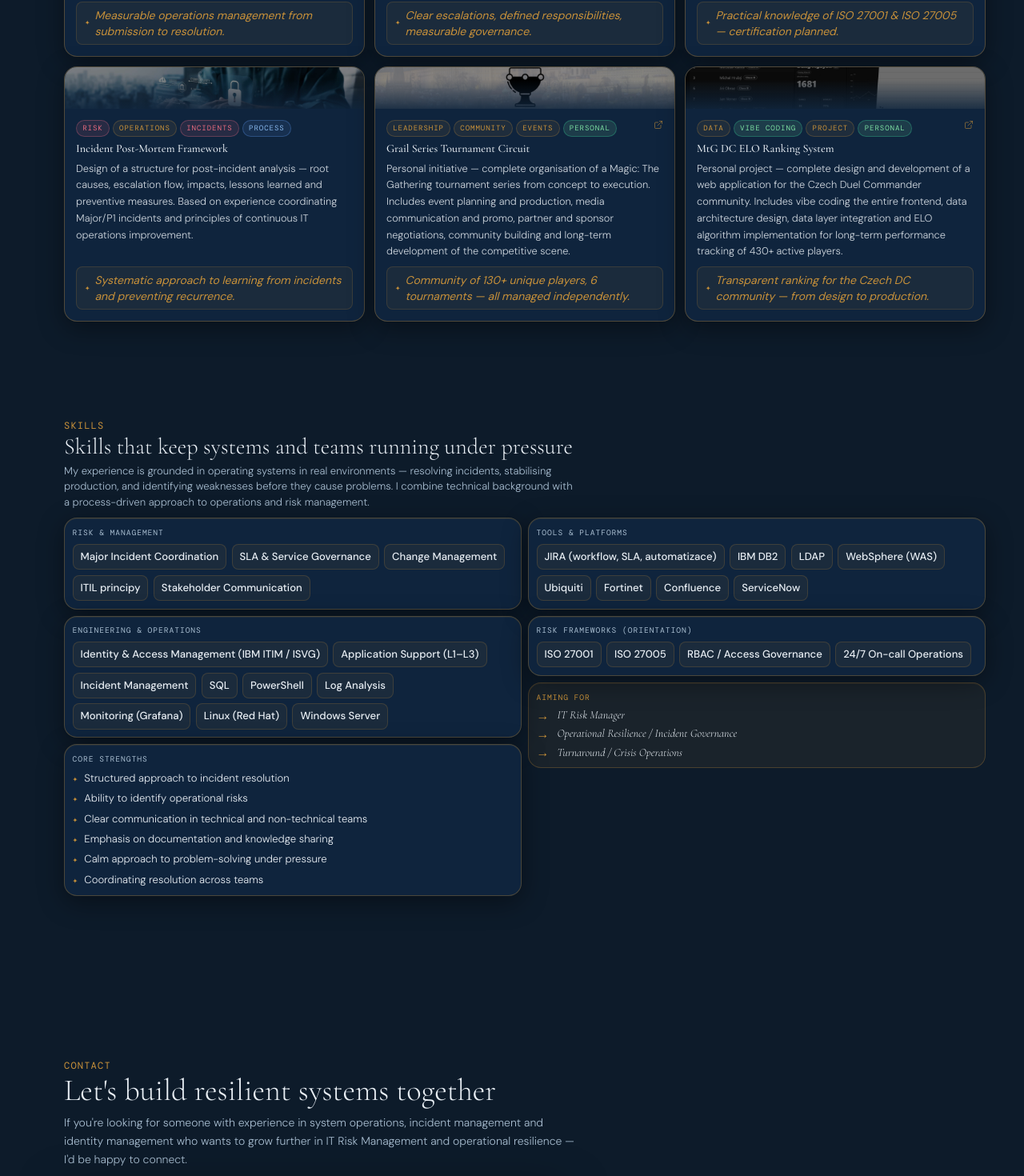
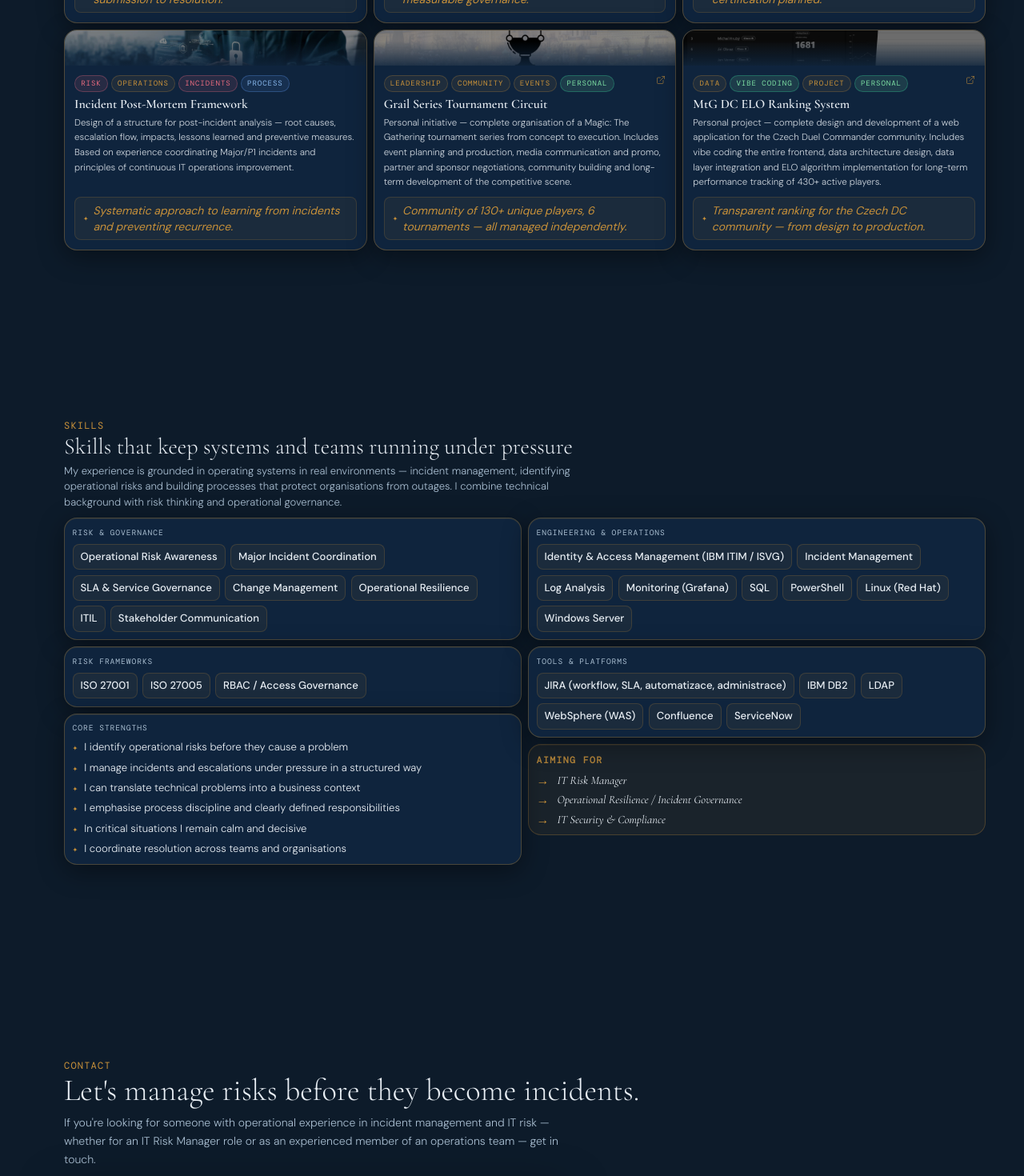
Before and after one commit to MatthewGrygar/personal, a Next.js app: page / in a window 1280 px wide. Shown: the part 3500-4970 px from the top of the page at 80% size. Built offline with nearby package versions, Linux system fonts and the light colour scheme; a web font is replaced by a local one.

Commit message:
oprava textace

```diff
--- a/src/components/Contact.tsx
+++ b/src/components/Contact.tsx
@@ -168,10 +168,10 @@ export function Contact({ lang }: { lang: Lang }) {
                 </div>
 
                 {/* Message */}
-                <div className="flex flex-col">
+                <div className="flex flex-col flex-1">
                   <label style={labelCss}>{t(contact.form.message, lang)}</label>
                   <textarea name="message" required
-                    style={{ ...inputCss, resize:"none", flex:1, minHeight:"80px" }}
+                    style={{ ...inputCss, resize:"none", flex:1, minHeight:"140px" }}
                     onFocus={onFocus} onBlur={onBlur} />
                 </div>
 
--- a/src/components/Projects.tsx
+++ b/src/components/Projects.tsx
@@ -56,7 +56,7 @@ export function Projects({ lang }: { lang: Lang }) {
         </motion.h2>
 
         {/* 3×2 grid */}
-        <div className="grid gap-3 m-3col m-projects-grid"
+        <div className="grid gap-2 m-3col m-projects-grid"
           style={{ gridTemplateColumns:"repeat(3,1fr)", alignContent:"start", gridAutoRows:"auto" }}>
           {proj.items.map((item: any, i: number) => (
             <motion.div key={i}
@@ -68,7 +68,7 @@ export function Projects({ lang }: { lang: Lang }) {
 
               {/* Banner image — thin strip, center-cropped */}
               {item.banner && (
-                <div style={{ height:"52px", overflow:"hidden", flexShrink:0, position:"relative" }}>
+                <div style={{ height:"44px", overflow:"hidden", flexShrink:0, position:"relative" }}>
                   <img src={item.banner} alt=""
                     style={{
                       width:"100%", height:"100%",
@@ -85,7 +85,7 @@ export function Projects({ lang }: { lang: Lang }) {
               )}
 
               {/* Card body */}
-              <div className="flex flex-col p-3.5 flex-1">
+              <div className="flex flex-col p-3 flex-1">
 
                 {/* Tags + link row */}
                 <div className="flex items-start justify-between gap-1 mb-1.5">
@@ -114,14 +114,14 @@ export function Projects({ lang }: { lang: Lang }) {
                 </div>
 
                 {/* Title */}
-                <h3 className="font-display mb-1.5"
-                  style={{ fontSize:"clamp(0.88rem,1.1vw,1rem)", fontWeight:500, color:"var(--ink)", lineHeight:1.25 }}>
+                <h3 className="font-display mb-1"
+                  style={{ fontSize:"clamp(0.94rem,1.25vw,1.1rem)", fontWeight:600, color:"var(--ink)", lineHeight:1.2 }}>
                   {item.title}
                 </h3>
 
                 {/* Description */}
                 <p className="leading-relaxed mb-2"
-                  style={{ color:"var(--ink)", fontWeight:300, opacity:0.88, fontSize:"0.8rem" }}>
+                  style={{ color:"var(--ink)", fontWeight:300, opacity:0.88, fontSize:"clamp(0.72rem,0.9vw,0.8rem)" }}>
                   {t(item.description, lang)}
                 </p>
 
--- a/src/components/Skills.tsx
+++ b/src/components/Skills.tsx
@@ -140,17 +140,21 @@ export function Skills({ lang }: { lang: Lang }) {
 
             {/* Goals */}
             <motion.div {...fi(0.38)} className="rounded-2xl" style={{ ...G.goals, padding:pad }}>
-              <p className="uppercase tracking-widest"
+              <motion.p className="uppercase tracking-widest"
+                animate={{ opacity:[0.7, 1, 0.7] }}
+                transition={{ duration:3, repeat:Infinity, ease:"easeInOut" }}
                 style={{ color:"var(--amber)", fontFamily:"DM Mono, monospace",
-                  fontSize:FS.label, marginBottom:"clamp(0.3rem,0.8vh,0.625rem)" }}>
+                  fontSize:"clamp(0.72rem,1vh,0.88rem)", fontWeight:700,
+                  letterSpacing:"0.12em",
+                  marginBottom:"clamp(0.3rem,0.8vh,0.625rem)" }}>
                 {lang==="en" ? "Aiming For" : "Mířím na"}
-              </p>
+              </motion.p>
               <div style={{ display:"flex", flexDirection:"column", gap }}>
                 {skills.goals.map((role: any, i: number) => (
                   <div key={i} style={{ display:"flex", alignItems:"center", gap:"0.625rem" }}>
                     <span style={{ color:"var(--amber)", fontSize:"1rem", flexShrink:0, lineHeight:1 }}>→</span>
                     <p className="font-display italic"
-                      style={{ fontSize:FS.arrow, color:"var(--ink)", lineHeight:1.2 }}>
+                      style={{ fontSize:"clamp(0.9rem,1.35vh,1.1rem)", color:"var(--ink)", lineHeight:1.25, fontWeight:400 }}>
                       {t(role, lang)}
                     </p>
                   </div>
--- a/src/data/site.ts
+++ b/src/data/site.ts
@@ -399,48 +399,48 @@ export const i18n = {
       cs: "Dovednosti, díky kterým systémy a týmy fungují i pod tlakem"
     },
     subheadline: {
-      en: "My experience is grounded in operating systems in real environments — resolving incidents, stabilising production, and identifying weaknesses before they cause problems. I combine technical background with a process-driven approach to operations and risk management.",
-      cs: "Moje zkušenosti stojí hlavně na provozu systémů v reálném prostředí – řešení incidentů, stabilizace produkce a hledání slabých míst dříve, než způsobí problém. Kombinuji technické zázemí s procesním přístupem k řízení provozu a rizik."
+      en: "My experience is grounded in operating systems in real environments — incident management, identifying operational risks and building processes that protect organisations from outages. I combine technical background with risk thinking and operational governance.",
+      cs: "Moje zkušenosti stojí na provozu systémů v reálném prostředí – řízení incidentů, identifikace provozních rizik a budování procesů, které organizaci chrání před výpadky. Kombinuji technické zázemí s risk myšlením a provozní governance."
     },
     groups: [
       {
-        title: { en: "Risk & Management", cs: "Risk & Management" },
-        items: ["Major Incident Coordination", "SLA & Service Governance", "Change Management", "ITIL principy", "Stakeholder Communication"]
+        title: { en: "Risk & Governance", cs: "Risk & Governance" },
+        items: ["Operational Risk Awareness", "Major Incident Coordination", "SLA & Service Governance", "Change Management", "Operational Resilience", "ITIL", "Stakeholder Communication"]
+      },
+      {
+        title: { en: "Risk Frameworks", cs: "Risk Frameworks" },
+        items: ["ISO 27001", "ISO 27005", "RBAC / Access Governance"]
       },
       {
         title: { en: "Engineering & Operations", cs: "Inženýrství & Provoz" },
-        items: ["Identity & Access Management (IBM ITIM / ISVG)", "Application Support (L1–L3)", "Incident Management", "SQL", "PowerShell", "Log Analysis", "Monitoring (Grafana)", "Linux (Red Hat)", "Windows Server"]
+        items: ["Identity & Access Management (IBM ITIM / ISVG)", "Incident Management", "Log Analysis", "Monitoring (Grafana)", "SQL", "PowerShell", "Linux (Red Hat)", "Windows Server"]
       },
       {
         title: { en: "Tools & Platforms", cs: "Nástroje & Platformy" },
-        items: ["JIRA (workflow, SLA, automatizace)", "IBM DB2", "LDAP", "WebSphere (WAS)", "Ubiquiti", "Fortinet", "Confluence", "ServiceNow"]
-      },
-      {
-        title: { en: "Risk Frameworks (orientation)", cs: "Risk Framework (orientace)" },
-        items: ["ISO 27001", "ISO 27005", "RBAC / Access Governance", "24/7 On-call Operations"]
+        items: ["JIRA (workflow, SLA, automatizace, administrace)", "IBM DB2", "LDAP", "WebSphere (WAS)", "Confluence", "ServiceNow"]
       }
     ],
     strengthsTitle: { en: "Core strengths", cs: "Silné stránky" },
     strengths: [
-      { en: "Structured approach to incident resolution", cs: "Strukturovaný přístup k řešení incidentů" },
-      { en: "Ability to identify operational risks", cs: "Schopnost identifikovat provozní rizika" },
-      { en: "Clear communication in technical and non-technical teams", cs: "Jasná komunikace v technických i netechnických týmech" },
-      { en: "Emphasis on documentation and knowledge sharing", cs: "Důraz na dokumentaci a sdílení znalostí" },
-      { en: "Calm approach to problem-solving under pressure", cs: "Klidný přístup při řešení problémů pod tlakem" },
-      { en: "Coordinating resolution across teams", cs: "Koordinace řešení napříč týmy" }
+      { en: "I identify operational risks before they cause a problem", cs: "Identifikuji provozní rizika dříve, než způsobí problém" },
+      { en: "I manage incidents and escalations under pressure in a structured way", cs: "Strukturovaně řídím incidenty a eskalace pod tlakem" },
+      { en: "I can translate technical problems into a business context", cs: "Technické problémy dokážu přeložit do business kontextu" },
+      { en: "I emphasise process discipline and clearly defined responsibilities", cs: "Dbám na procesní disciplínu a jasně definované odpovědnosti" },
+      { en: "In critical situations I remain calm and decisive", cs: "V kritických situacích zůstávám klidný a rozhodný" },
+      { en: "I coordinate resolution across teams and organisations", cs: "Koordinuji řešení napříč týmy a organizacemi" }
     ],
     goals: [
       { en: "IT Risk Manager", cs: "IT Risk Manager" },
       { en: "Operational Resilience / Incident Governance", cs: "Operational Resilience / Incident Governance" },
-      { en: "Turnaround / Crisis Operations", cs: "Turnaround / Crisis Operations" }
+      { en: "IT Security & Compliance", cs: "IT Security & Compliance" }
     ]
   },
 
   contact: {
-    headline: { en: "Let's build resilient systems together", cs: "Pojďme budovat resilientní systémy společně" },
+    headline: { en: "Let's manage risks before they become incidents.", cs: "Pojďme řídit rizika dřív, než se stanou incidenty." },
     body: {
-      en: "If you're looking for someone with experience in system operations, incident management and identity management who wants to grow further in IT Risk Management and operational resilience — I'd be happy to connect.",
-      cs: "Pokud hledáte člověka se zkušeností z provozu systémů, incident managementu a identity managementu, který se chce dále rozvíjet v oblasti IT Risk Managementu a provozní odolnosti systémů, rád se s vámi spojím."
+      en: "If you're looking for someone with operational experience in incident management and IT risk — whether for an IT Risk Manager role or as an experienced member of an operations team — get in touch.",
+      cs: "Pokud hledáte člověka s provozní praxí v řízení incidentů a IT rizicích – ať už do role IT Risk Managera, nebo zkušeného člena provozního týmu – napište mi."
     },
     form: {
       name:    { en: "Name",         cs: "Jméno"  },
```
